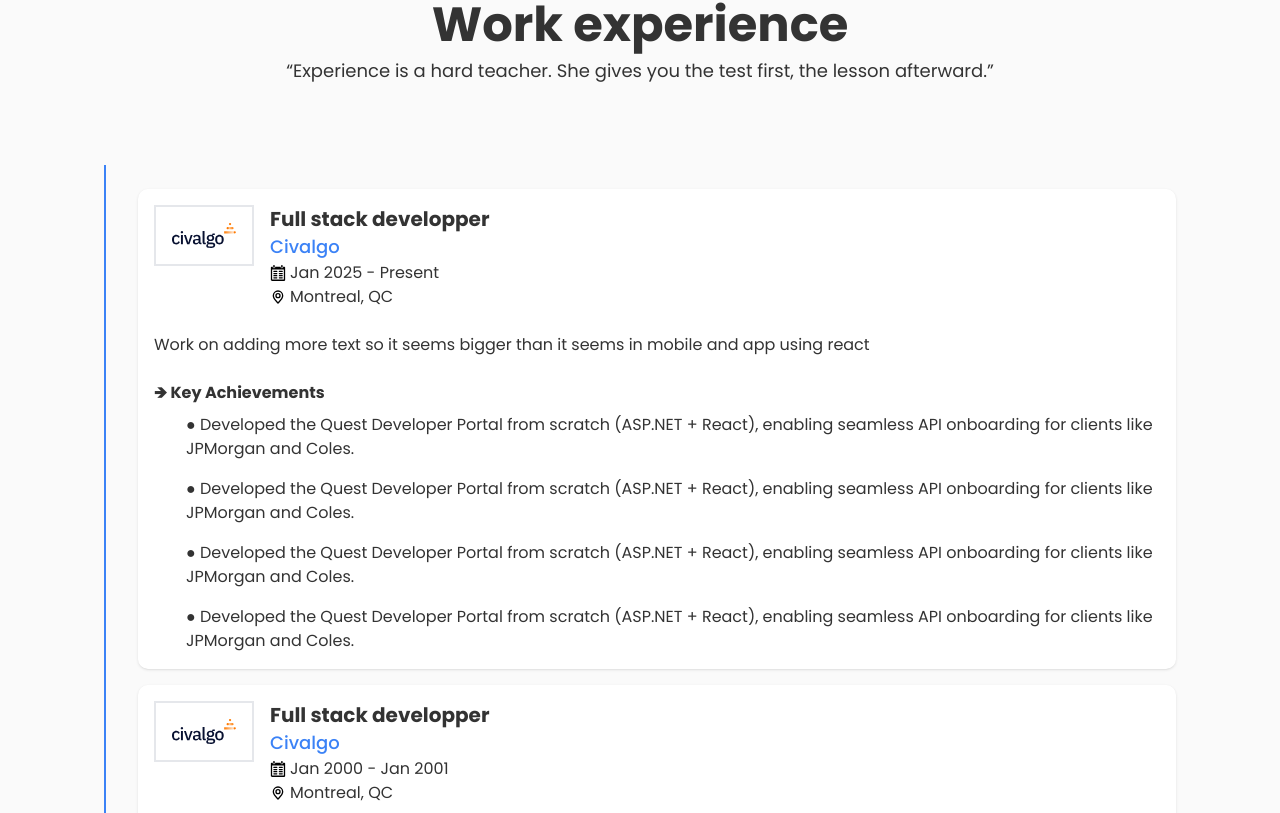
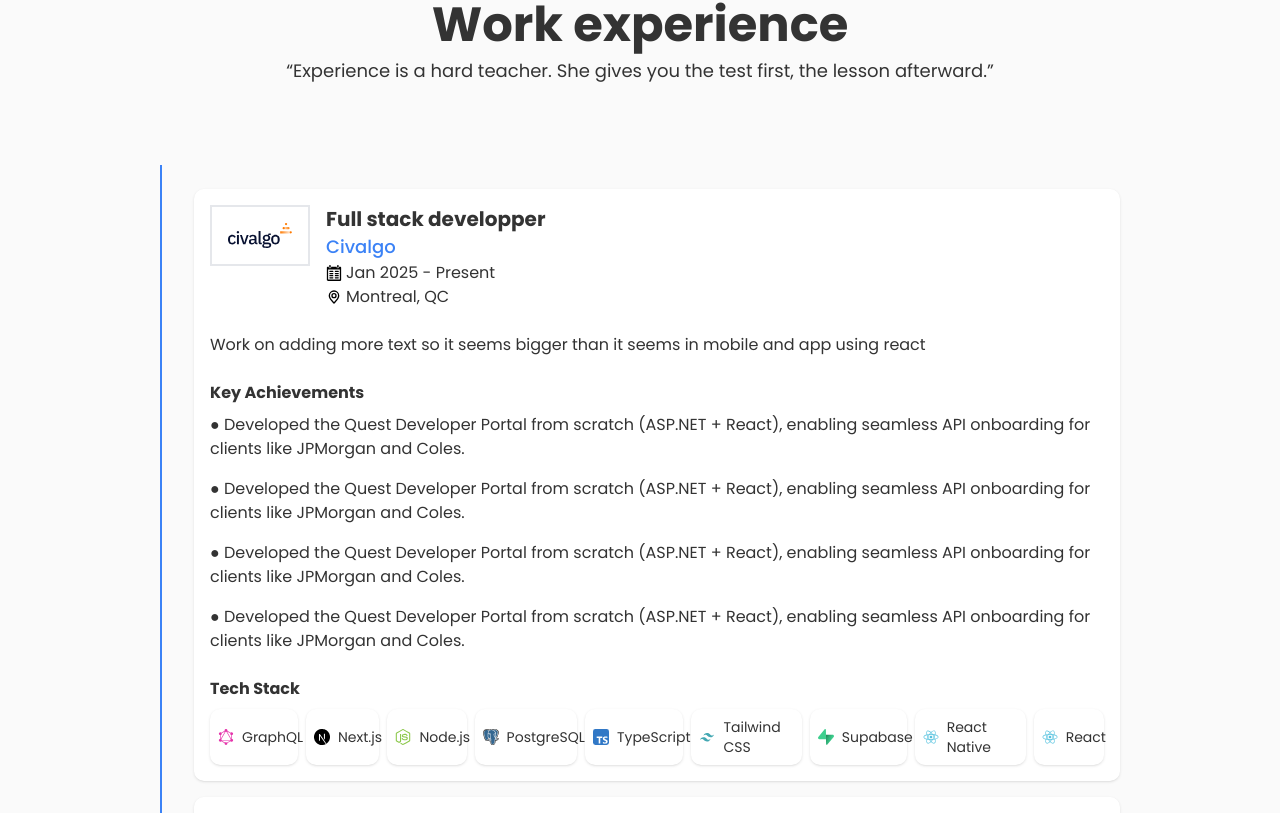
Before and after one commit to BlastChaos/jason-portfolio, a Next.js app: page /en in a window 1280 px wide. Shown: the part 2327-3140 px from the top of the page. Built offline with nearby package versions, Linux system fonts and the light colour scheme.

Commit message:
work exp done

```diff
--- a/src/Section/workExperience/ui/workExperience.tsx
+++ b/src/Section/workExperience/ui/workExperience.tsx
@@ -4,6 +4,7 @@ import { workInfo } from "../utilities/workInfo";
 import Image from "next/image";
 import { Typography } from "@/components/ui/typography";
 import { Icons } from "@/components/ui/icons";
+import { TagBadge } from "@/Section/shared/ui/tagBadge";
 
 type Props = {
   lang: Locale;
@@ -22,7 +23,7 @@ export const WorkExperience: React.FC<Props> = async (props: Props) => {
   };
 
   return (
-    <div className="relative mx-14 py-4">
+    <div className="relative mx-28 py-4">
       <div className="border-l-2  border-primary gap-4 flex flex-col py-6">
         {workInfo
           .sort((a, b) => b.from.getTime() - a.from.getTime())
@@ -77,18 +78,33 @@ export const WorkExperience: React.FC<Props> = async (props: Props) => {
               />
               <div className="gap-2 flex flex-col">
                 <div className="flex flex-row items-center gap-1">
-                  {/* <Icons iconType={"rightArrow"} size={"md"} /> */}
                   <Typography
                     type={"h5"}
-                    text={`🡺 ${workExperience.keyAchievements}`}
+                    text={`${workExperience.keyAchievements}`}
                   />
                 </div>
-                <div className="gap-4 flex flex-col pl-8">
+                <div className="gap-4 flex flex-col">
                   {work.langInfo[props.lang].tasks.map((info, index) => (
                     <Typography
                       key={`${work.companyName}-task-${index}`}
                       type={"md"}
                       text={`● ${info}`}
+                    />
+                  ))}
+                </div>
+              </div>
+              <div className="gap-2 flex flex-col">
+                <div className="flex flex-row items-center gap-1">
+                  <Typography
+                    type={"h5"}
+                    text={`${workExperience.techStack}`}
+                  />
+                </div>
+                <div className="gap-2 flex flex-row">
+                  {work.techStack.map((info) => (
+                    <TagBadge
+                      tag={info}
+                      key={`${work.companyName}-tag-${info}`}
                     />
                   ))}
                 </div>
--- a/src/dictionaries/en.json
+++ b/src/dictionaries/en.json
@@ -44,6 +44,7 @@
   },
   "workExperience": {
     "present": "Present",
-    "keyAchievements": "Key Achievements"
+    "keyAchievements": "Key Achievements",
+    "techStack": "Tech Stack"
   }
 }
--- a/src/dictionaries/fr.json
+++ b/src/dictionaries/fr.json
@@ -45,6 +45,7 @@
   },
   "workExperience": {
     "present": "Aujourd'hui",
-    "keyAchievements": "Réalisations clés"
+    "keyAchievements": "Réalisations clés",
+    "techStack": "Technologies utilisées"
   }
 }
```
